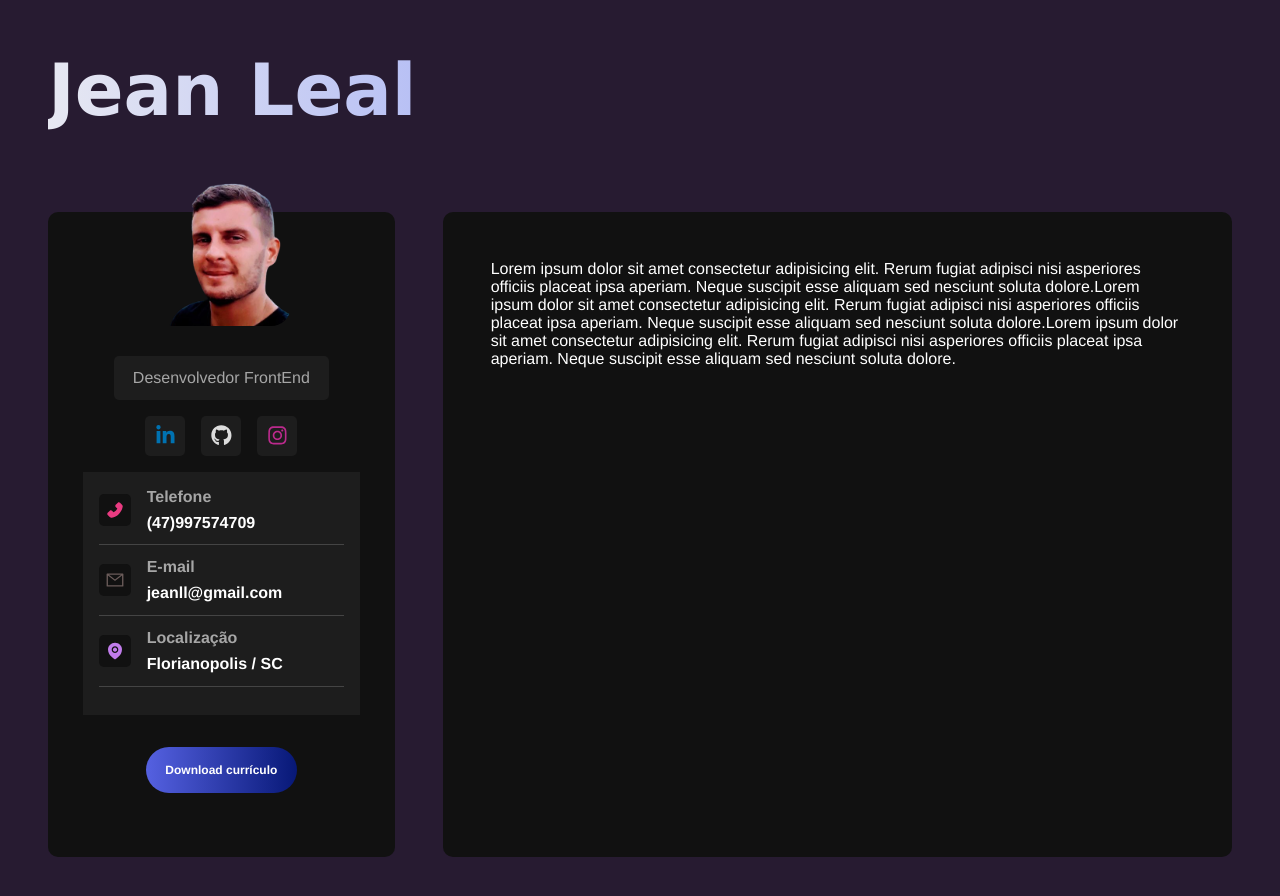
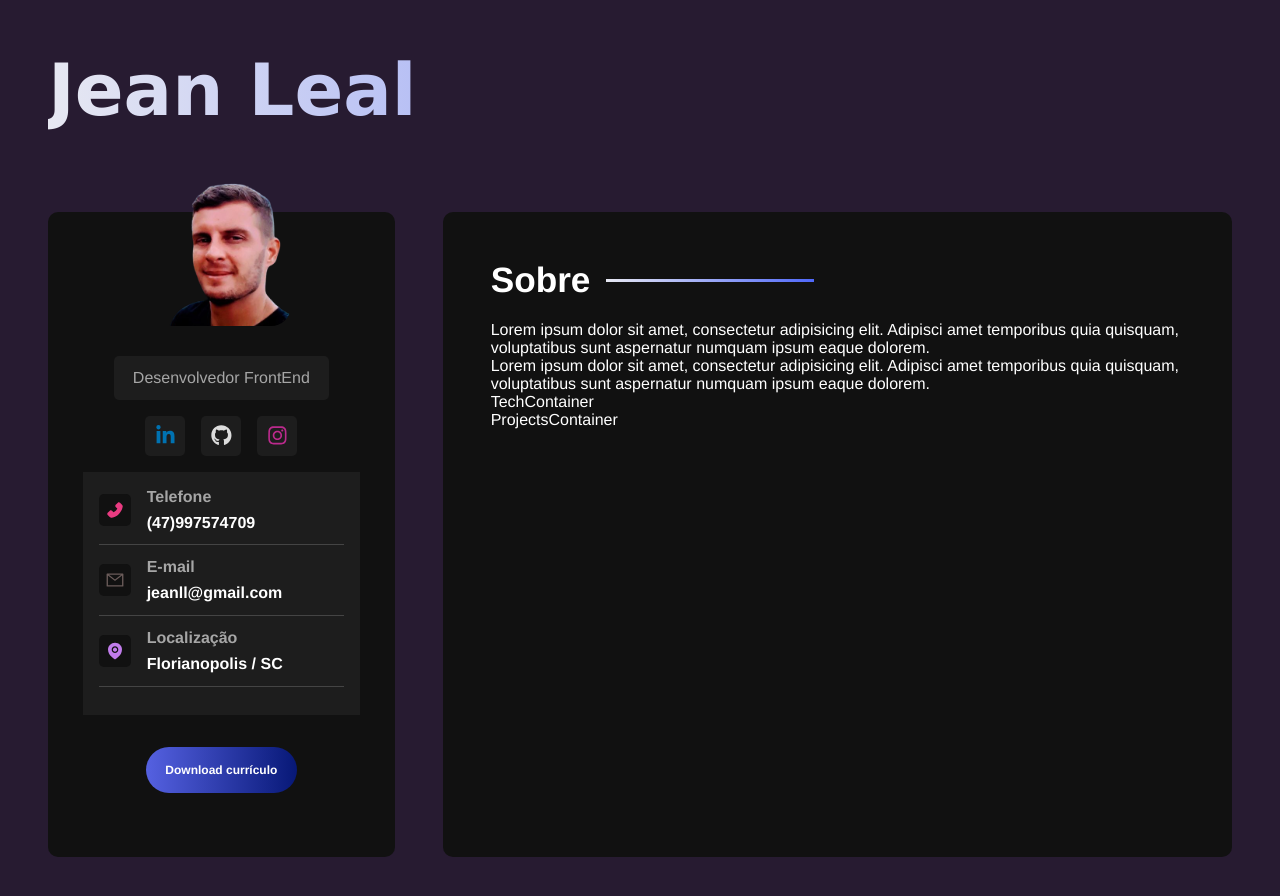
Before and after one commit to Jeanll7/perfil, a React (Vite) app: page / in a window 1280 px wide. Shown: the top 896 px of the page. Built offline with nearby package versions, Linux system fonts and the light colour scheme.

Commit message:
Update MainContent.jsx

```diff
--- a/src/components/MainContent.jsx
+++ b/src/components/MainContent.jsx
@@ -1,9 +1,14 @@
 import '../styles/components/maincontent.scss'
+import AboutContainer from './AboutContainer';
+import ProjectsContainer from './ProjectsContainer';
+import TechContainer from './TechContainer';
 
 const MainContent = () => {
   return (
     <main id="main-content">
-      Lorem ipsum dolor sit amet consectetur adipisicing elit. Rerum fugiat adipisci nisi asperiores officiis placeat ipsa aperiam. Neque suscipit esse aliquam sed nesciunt soluta dolore.Lorem ipsum dolor sit amet consectetur adipisicing elit. Rerum fugiat adipisci nisi asperiores officiis placeat ipsa aperiam. Neque suscipit esse aliquam sed nesciunt soluta dolore.Lorem ipsum dolor sit amet consectetur adipisicing elit. Rerum fugiat adipisci nisi asperiores officiis placeat ipsa aperiam. Neque suscipit esse aliquam sed nesciunt soluta dolore.
+      <AboutContainer />
+      <TechContainer />
+      <ProjectsContainer />
     </main>
   )
 }
```
